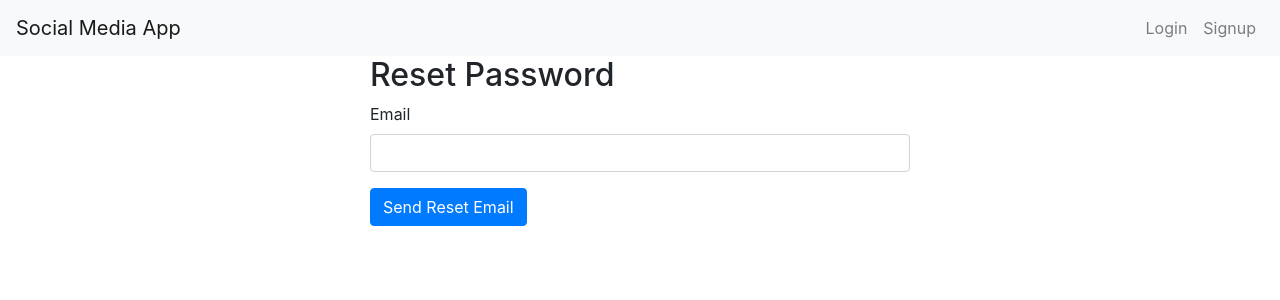
After one commit to bilalfrf/social_media, a Flask app: page /auth/reset-password-request in a window 1280 px wide. The commit adds this page. Shown: the top 300 px of the page. Run offline with Flask 3, Linux system fonts and the light colour scheme; some libraries are stand-ins or nearby versions.

Commit message:
Şifre sıfırlama sayfaları eklendi, login sayfası ve modeller güncellendi

```diff
--- a/auth/routes.py
+++ b/auth/routes.py
@@ -1,14 +1,13 @@
 # auth/routes.py
+import re
+import smtplib
 import uuid
+from email.mime.multipart import MIMEMultipart
+from email.mime.text import MIMEText
 from flask import render_template, redirect, url_for, request, flash, session
 from flask_login import login_user, logout_user, login_required
 from models import User, bcrypt, mongo
 from . import auth
-import re
-import smtplib
-from email.mime.multipart import MIMEMultipart
-from email.mime.text import MIMEText
-
 
 def send_verification_email(email, confirmation_code):
     sender_email = "frfvipbl@gmail.com"
@@ -16,7 +15,7 @@ def send_verification_email(email, confirmation_code):
     receiver_email = email
     subject = "E-posta Doğrulama"
     body = (f"You can verify your email address by clicking on the verification link: "
-            f"http:////127.0.0.1:5000/auth/confirm-email/{confirmation_code}")
+            f"http://127.0.0.1:5000/auth/confirm-email/{confirmation_code}")
 
     msg = MIMEMultipart()
     msg['From'] = sender_email
@@ -32,6 +31,7 @@ def send_verification_email(email, confirmation_code):
     except Exception as e:
         print(f"E-posta gönderme hatası: {str(e)}")
 
+
 def is_password_strong(password):
     # Şifre uzunluğu en az 8 karakter
     if len(password) < 8:
@@ -46,6 +46,94 @@ def is_password_strong(password):
     if not re.search(r"[!@#$%^&*(),.?\":{}|<>]", password):
         return False, "Password must include at least one special character."
     return True, None
+
+
+def send_reset_email(email, reset_code):
+    sender_email = "frfvipbl@gmail.com"
+    sender_password = "bjnk qvav uwmx styy"
+    receiver_email = email
+    subject = "Şifre Sıfırlama"
+    body = f"Click on your password reset link: http://192.168.1.106:8000/auth/reset-password/{reset_code}"
+
+    msg = MIMEMultipart()
+    msg['From'] = sender_email
+    msg['To'] = receiver_email
+    msg['Subject'] = subject
+    msg.attach(MIMEText(body, 'plain'))
+
+    try:
+        with smtplib.SMTP_SSL("smtp.gmail.com", 465) as server:
+            server.login(sender_email, sender_password)
+            server.sendmail(sender_email, receiver_email, msg.as_string())
+        print(f"Password reset email {receiver_email} adresine gönderildi.")
+    except Exception as e:
+        print(f"Email sending error: {str(e)}")
+
+
+@auth.route('/reset-password-request', methods=['GET', 'POST'])
+def reset_password_request():
+    if request.method == 'POST':
+        email = request.form['email']
+        user = User.get_user_by_email(email)
+        if user:
+            # Verification attempts kontrolü
+            if user.verification_attempts >= 4:
+                flash('Beşten fazla verification yapamazsınız.', 'danger')
+                return redirect(url_for('auth.reset_password_request'))
+
+            reset_code = str(uuid.uuid4())
+            user.update_reset_code(reset_code)
+            send_reset_email(email, reset_code)
+            user.increment_verification_attempts()  # Verification attempts artırma
+            flash('Password reset email has been sent. Please check your email.', 'success')
+            return redirect(url_for('auth.login'))
+        else:
+            flash('Email address not found.', 'danger')
+            return redirect(url_for('auth.reset_password_request'))
+    return render_template('reset_password_request.html')
+
+
+@auth.route('/reset-password/<reset_code>', methods=['GET', 'POST'])
+def reset_password(reset_code):
+    user = User.get_user_by_reset_code(reset_code)
+    if not user:
+        flash('Invalid or expired reset code.', 'danger')
+        return redirect(url_for('auth.reset_password_request'))
+
+    if request.method == 'POST':
+        password = request.form['password']
+        is_strong, message = is_password_strong(password)
+        if not is_strong:
+            flash(message, 'danger')
+            return redirect(url_for('auth.reset_password', reset_code=reset_code))
+
+        user.set_password(password)
+        flash('Your password has been reset successfully. You can now log in.', 'success')
+        return redirect(url_for('auth.login'))
+
+    return render_template('reset_password.html', reset_code=reset_code)
+
+
+@auth.route('/login', methods=['GET', 'POST'])
+def login():
+    if request.method == 'POST':
+        email = request.form['email']
+        password = request.form['password']
+        user = User.get_user_by_email(email)
+
+        if user:
+            if not user.is_confirmed:
+                flash('Your email address is not yet verified. Please check your email.', 'danger')
+                return redirect(url_for('auth.login'))
+
+            if bcrypt.check_password_hash(user.password, password):
+                login_user(user, remember=True)
+                session.permanent = True  # Oturumu kalıcı hale getirin
+                return redirect(url_for('main.index'))
+
+        flash('Login unsuccessful. Please check email and password', 'danger')
+
+    return render_template('login.html')
 
 
 @auth.route('/signup', methods=['GET', 'POST'])
@@ -87,9 +175,16 @@ def confirm_email(confirmation_code):
     user = mongo.db.users.find_one({'confirmation_code': confirmation_code})
 
     if user:
+        # Kullanıcı doğrulama sayısını kontrol et
+        if user.get('verification_attempts', 0) >= 4:
+            flash('Beşten fazla verification yapamazsınız.', 'danger')
+            return redirect(url_for('auth.signup'))
+
+        # Kullanıcıyı onayla
         mongo.db.users.update_one(
             {'_id': user['_id']},
-            {'$set': {'is_confirmed': True, 'confirmation_code': None}}
+            {'$set': {'is_confirmed': True, 'confirmation_code': None},
+             '$inc': {'verification_attempts': 1}}
         )
         flash('Your email address has been successfully verified! You can now log in.', 'success')
         return redirect(url_for('auth.login'))
--- a/templates/login.html
+++ b/templates/login.html
@@ -19,6 +19,7 @@
             <button type="submit" class="btn btn-primary">Login</button>
         </form>
         <p class="mt-3">Don't have an account? <a href="{{ url_for('auth.signup') }}">Register</a></p>
+        <p class="mt-3"><a href="{{ url_for('auth.reset_password_request') }}">Forgot Password?</a></p> <!-- Forgot Password Link -->
     </div>
 </div>
 {% endblock %}
--- /dev/null
+++ b/templates/reset_password_request.html
@@ -0,0 +1,18 @@
+{% extends "base.html" %}
+
+{% block title %}Reset Password{% endblock %}
+
+{% block content %}
+<div class="row justify-content-center">
+    <div class="col-md-6">
+        <h2>Reset Password</h2>
+        <form method="POST" action="{{ url_for('auth.reset_password_request') }}">
+            <div class="form-group">
+                <label for="email">Email</label>
+                <input type="email" class="form-control" id="email" name="email" required>
+            </div>
+            <button type="submit" class="btn btn-primary">Send Reset Email</button>
+        </form>
+    </div>
+</div>
+{% endblock %}
```
Also changed, not shown: models.py (+26 -1 lines), templates/reset_password.html (added, +18 -0 lines).
